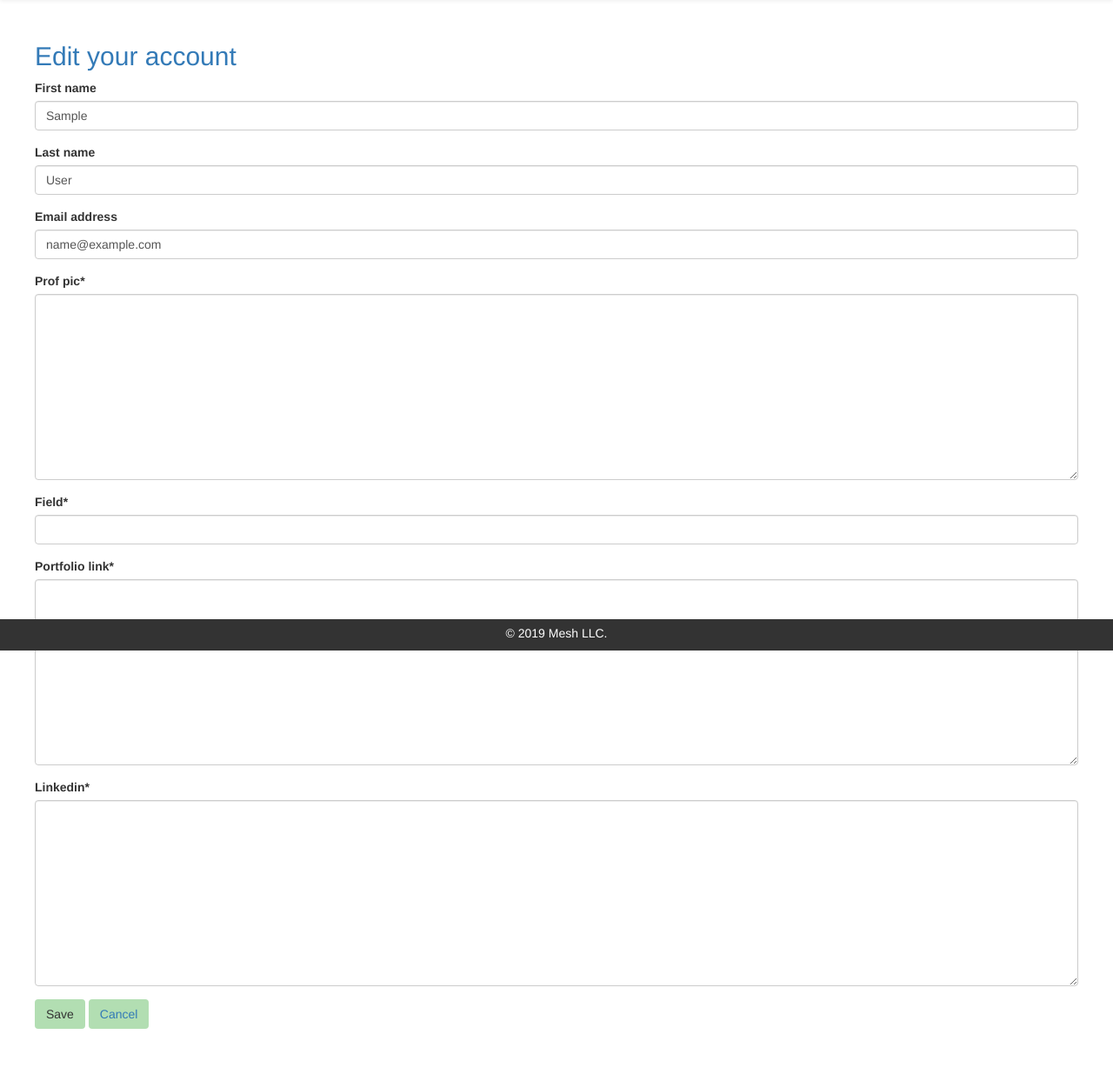
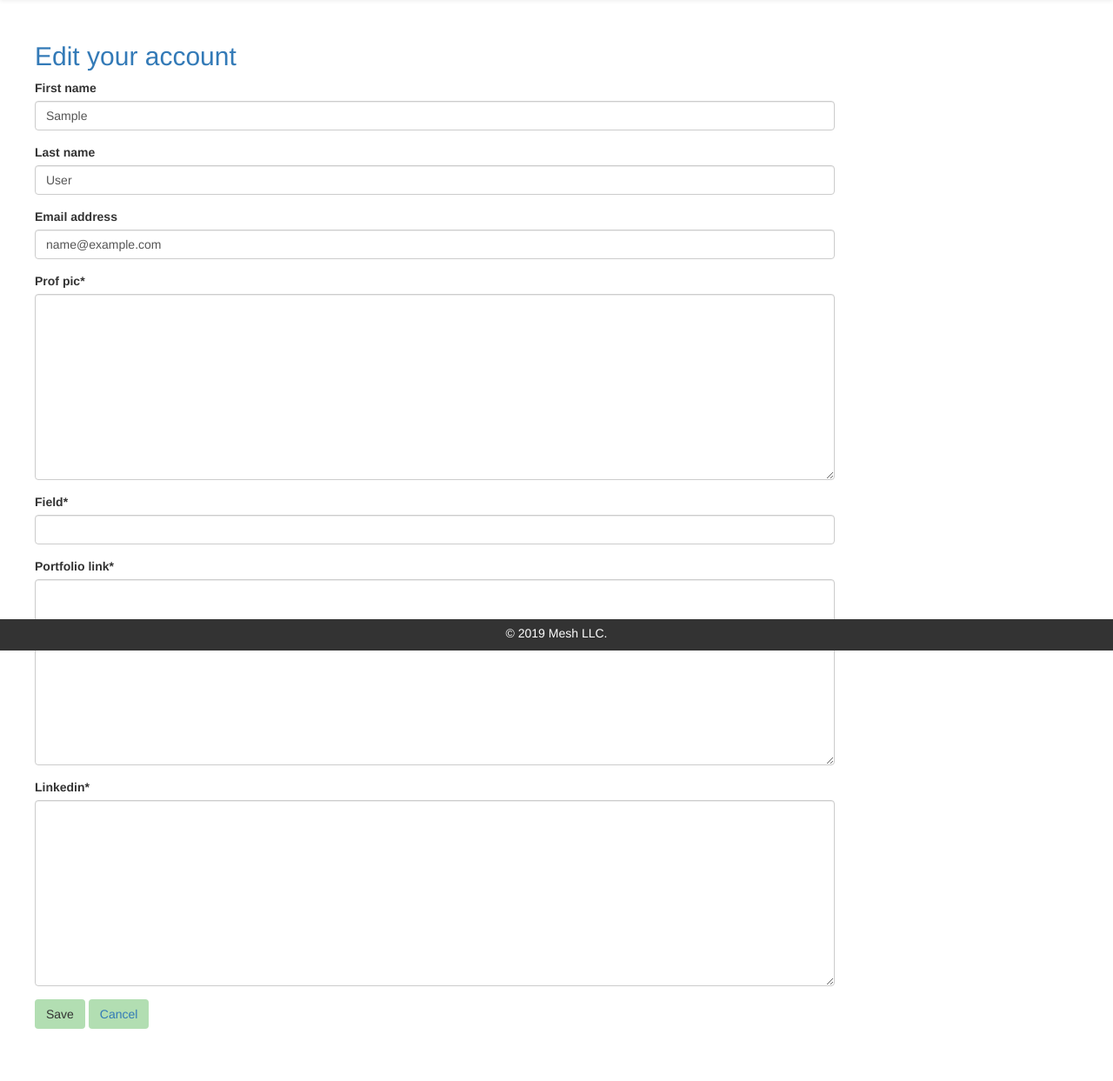
Before and after one commit to JulianSiow/Mesh, a Django app: page /user/1/edit/ in a window 1280 px wide. Shown: the part 52-1295 px from the top of the page at 87% size. Run offline with Django 3.2, Linux system fonts and the light colour scheme; the visitor is signed in with stand-in values (Sample User, id 1); data comes from the database, SQL or seed files in the repository; some libraries are stand-ins or nearby versions.

Commit message:
pushing to pull

```diff
--- a/mesh_app/static/css/main.css
+++ b/mesh_app/static/css/main.css
@@ -84,6 +84,7 @@ a {
 .signinForm {
   margin-top: 5%;
   margin-left: 5%;
+  padding-right: 5%;
 }
 
 .btn {
@@ -375,4 +376,6 @@ h2 {
 
 .full-page-form{
   padding: 20px 40px 60px 40px;
+  max-width: 1000px;
+
 }
```
